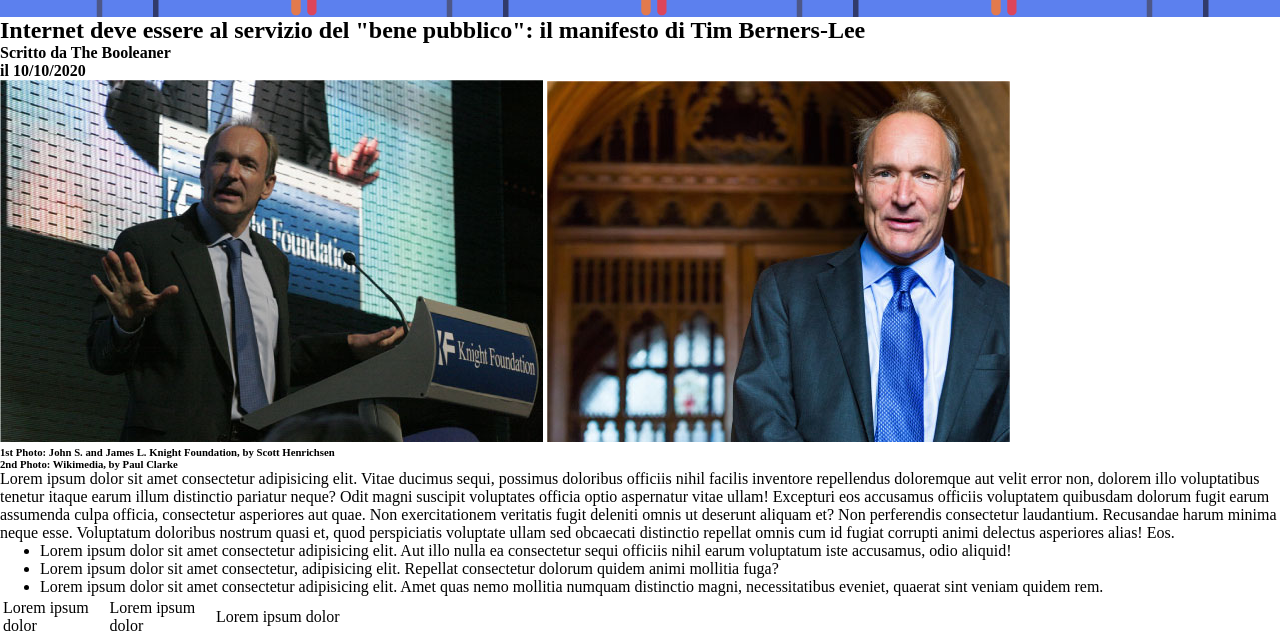
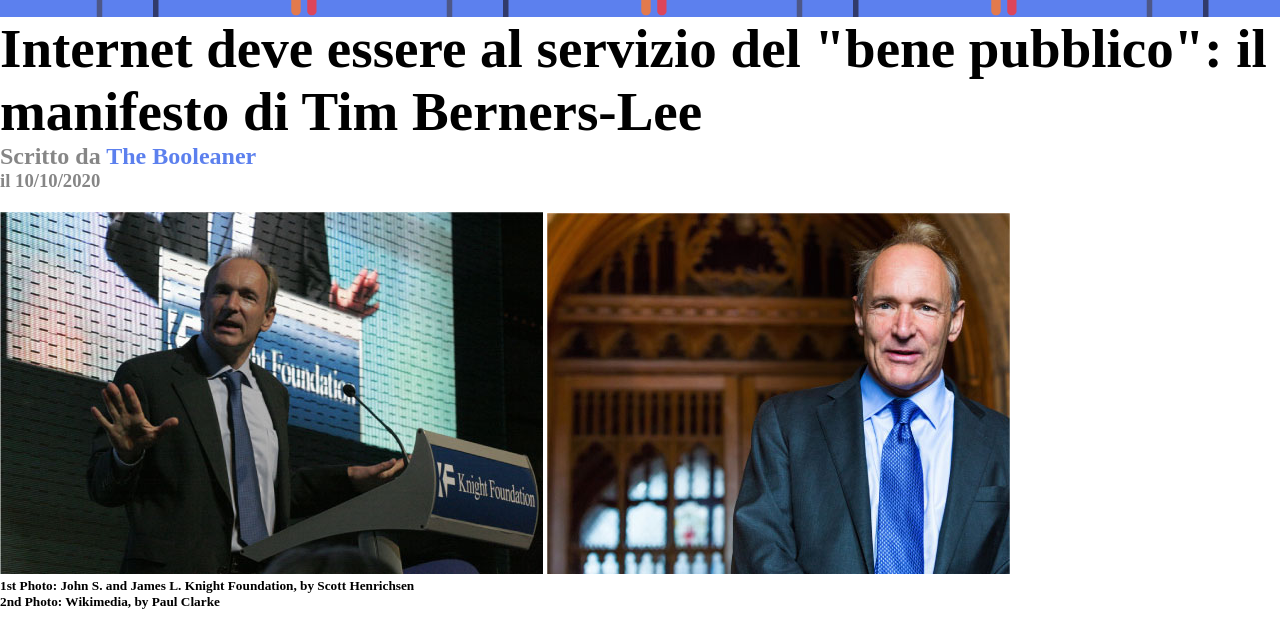
Before and after one commit to Barbon14/html-css-booleaner, a plain HTML site: page index.html in a window 1280 px wide. Shown: the part 163-798 px from the top of the page. Drawn offline with Linux system fonts and the light colour scheme.

Commit message:
aggiunto layout titolo

```diff
--- a/css/style.css
+++ b/css/style.css
@@ -2,6 +2,11 @@
 *{
   box-sizing: border-box;
   margin: 0;
+}
+
+p {
+    margin-top: 30px;
+    margin-bottom: 30px;
 }
 
 /* layout untestazione */
@@ -16,3 +21,17 @@ header {
     margin-top: 100px;
     margin-left: 20px;
 }
+
+/* layout titolo e sottotilo articolo */
+#titolo {
+    font-size: 55px;
+}
+
+#sottotitolo {
+    color: rgb(134, 134, 134);
+    margin-bottom: 20px;
+}
+
+#autore {
+    color: rgb(92, 128, 238);
+}
--- a/index.html
+++ b/index.html
@@ -21,19 +21,22 @@
             <section>
 
                 <!-- titolo -->
-                <h1>
+                <h1 id="titolo">
                     Internet deve essere al servizio del "bene pubblico": il manifesto di Tim Berners-Lee
                 </h1>
 
-                <!-- autore -->
-                <h4>
-                    Scritto da The Booleaner
-                </h4>
+                <div id="sottotitolo">
 
-                <!-- data -->
-                <h4>
-                    il 10/10/2020
-                </h4>
+                    <!-- autore -->
+                    <h2>
+                        Scritto da <span id="autore">The Booleaner</span>
+                    </h2>
+
+                    <!-- data -->
+                    <h3>
+                        il 10/10/2020
+                    </h3>
+                </div>
             </section>
 
             <!-- foto articolo -->
@@ -44,12 +47,12 @@
                 <img src="img/tim-2.jpg" alt="Wikimedia, by Paul Clarke">
 
                 <!-- descrizioni foto -->
-                <h6>
+                <h5>
                     1st Photo: John S. and James L. Knight Foundation, by Scott Henrichsen
-                </h6>
-                <h6>
+                </h5>
+                <h5>
                     2nd Photo: Wikimedia, by Paul Clarke
-                </h6>
+                </h5>
             </section>
 
             <!-- contenuto articolo -->
```
